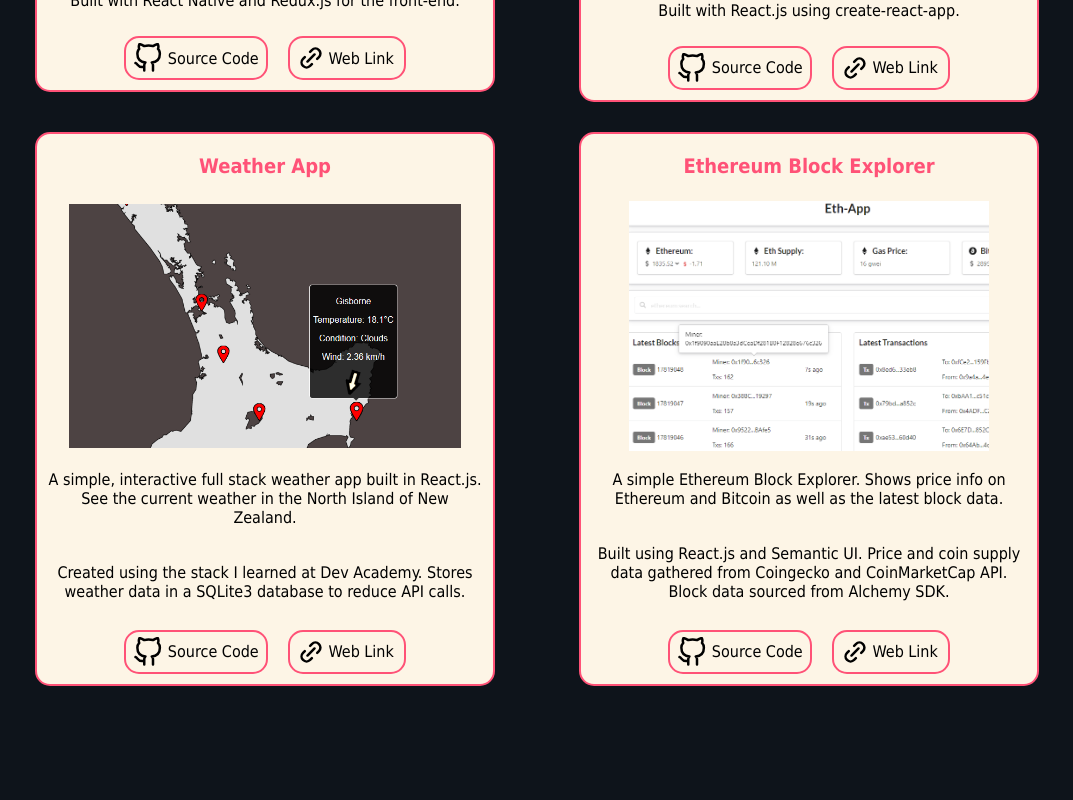
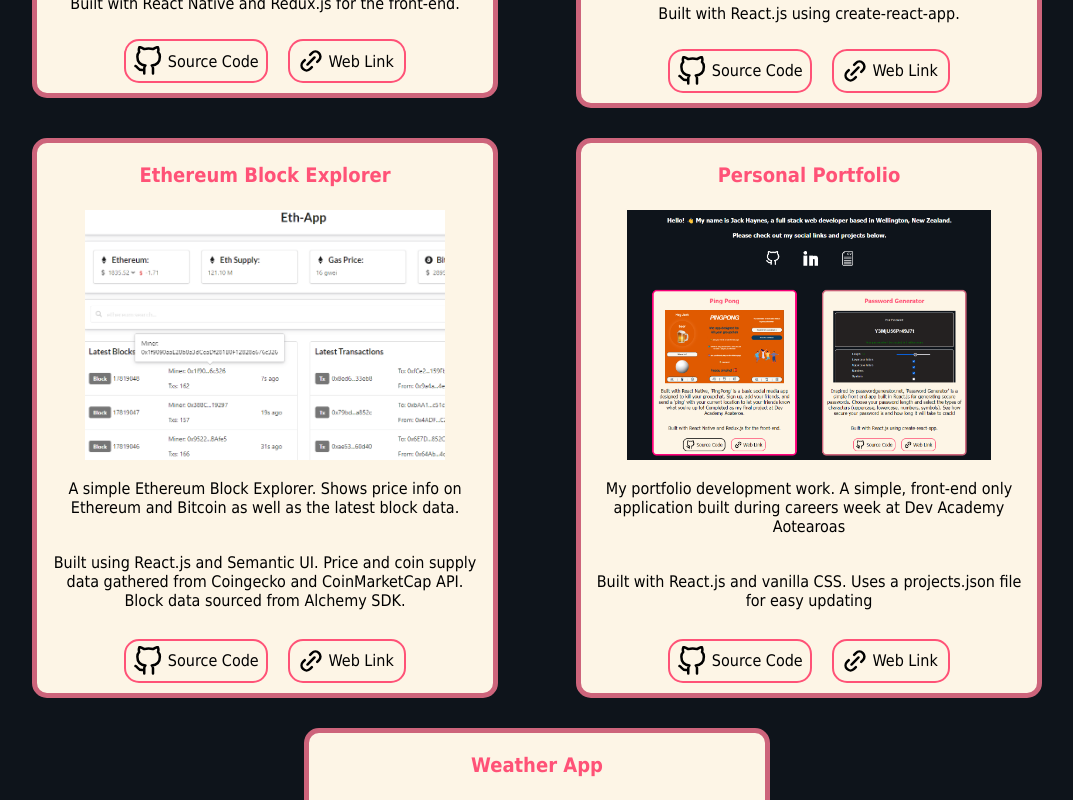
Before and after one commit to J-Haynes/portfolio, a React (Create React App) app: page / in a window 1280 px wide. Shown: the part 1220-2020 px from the top of the page, without its empty margins (103-1176 px from the left). Before the commit the page ends 1971 px from the top, so only its background shows below. Built offline with nearby package versions, Linux system fonts and the light colour scheme; the HTML template or start-up script is replaced by a standard one.

Commit message:
adds colour change on cv hover, changes project hover colours, adds portfolio project

```diff
--- a/src/index.css
+++ b/src/index.css
@@ -42,6 +42,7 @@ code {
   align-items: center;
 }
 
+
 .project-div {
   display: flex;
   flex-direction: column;
@@ -55,7 +56,11 @@ code {
   border-radius: 15px;
   margin: 15px;
   padding: 0px 10px 0px 10px;
-  border: 2px solid #ff5277;
+  border: 5px solid #cd647b;
+}
+
+.project-div:hover {
+  border: 5px solid #ff007a
 }
 
 .container {
@@ -104,6 +109,11 @@ h4 {
 .cv-img {
   height: 50px;
   width: 40px;
+  filter: none;
+}
+
+.cv-img:hover {
+  filter: invert(54%) sepia(93%) saturate(748%) hue-rotate(317deg) brightness(94%) contrast(101%);
 }
 
 .icons-div {
--- a/src/projects.json
+++ b/src/projects.json
@@ -17,14 +17,6 @@
     "sourcecode": "https://github.com/J-Haynes/password-gen"
     },
     {
-      "title": "Weather App",
-      "url": "https://weather.jackhaynes.dev/",
-      "photo": "./weather.png",
-      "description": "A simple, interactive full stack weather app built in React.js. See the current weather in the North Island of New Zealand.",
-      "description2": "Created using the stack I learned at Dev Academy. Stores weather data in a SQLite3 database to reduce API calls.",
-      "sourcecode": "https://github.com/J-Haynes/weather-app"
-    },
-    {
       "title": "Ethereum Block Explorer",
       "url": "https://eth.jackhaynes.dev/",
       "photo": "./eth.png",
@@ -32,6 +24,22 @@
       "description2": "Built using React.js and Semantic UI. Price and coin supply data gathered from Coingecko and CoinMarketCap API. Block data sourced from Alchemy SDK.",
       "sourcecode": "https://github.com/J-Haynes/eth-app"
 
+    },
+    {
+      "title": "Personal Portfolio",
+      "url": "https://jackhaynes.dev/",
+      "photo": "./portfolio.png",
+      "description": "My portfolio development work. A simple, front-end only application built during careers week at Dev Academy Aotearoas",
+      "description2": "Built with React.js and vanilla CSS. Uses a projects.json file for easy updating",
+      "sourcecode": "https://github.com/J-Haynes/portfolio"
+    },
+    {
+      "title": "Weather App",
+      "url": "https://weather.jackhaynes.dev/",
+      "photo": "./weather.png",
+      "description": "A simple, interactive full stack weather app built in React.js. See the current weather in the North Island of New Zealand.",
+      "description2": "Created using the stack I learned at Dev Academy. Stores weather data in a SQLite3 database to reduce API calls.",
+      "sourcecode": "https://github.com/J-Haynes/weather-app"
     }
   ]
 }
```
Also changed, not shown: public/portfolio.png (added).
